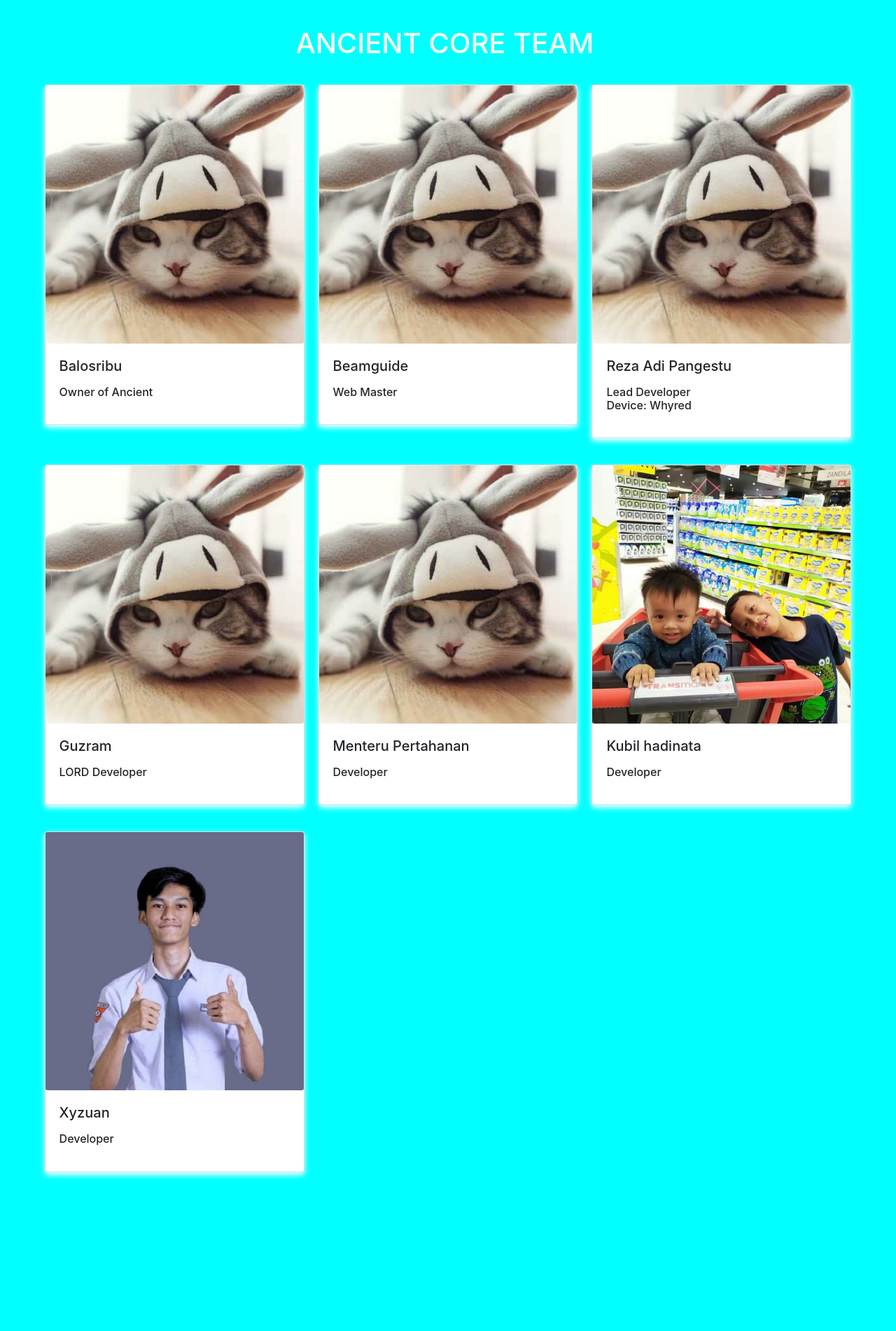
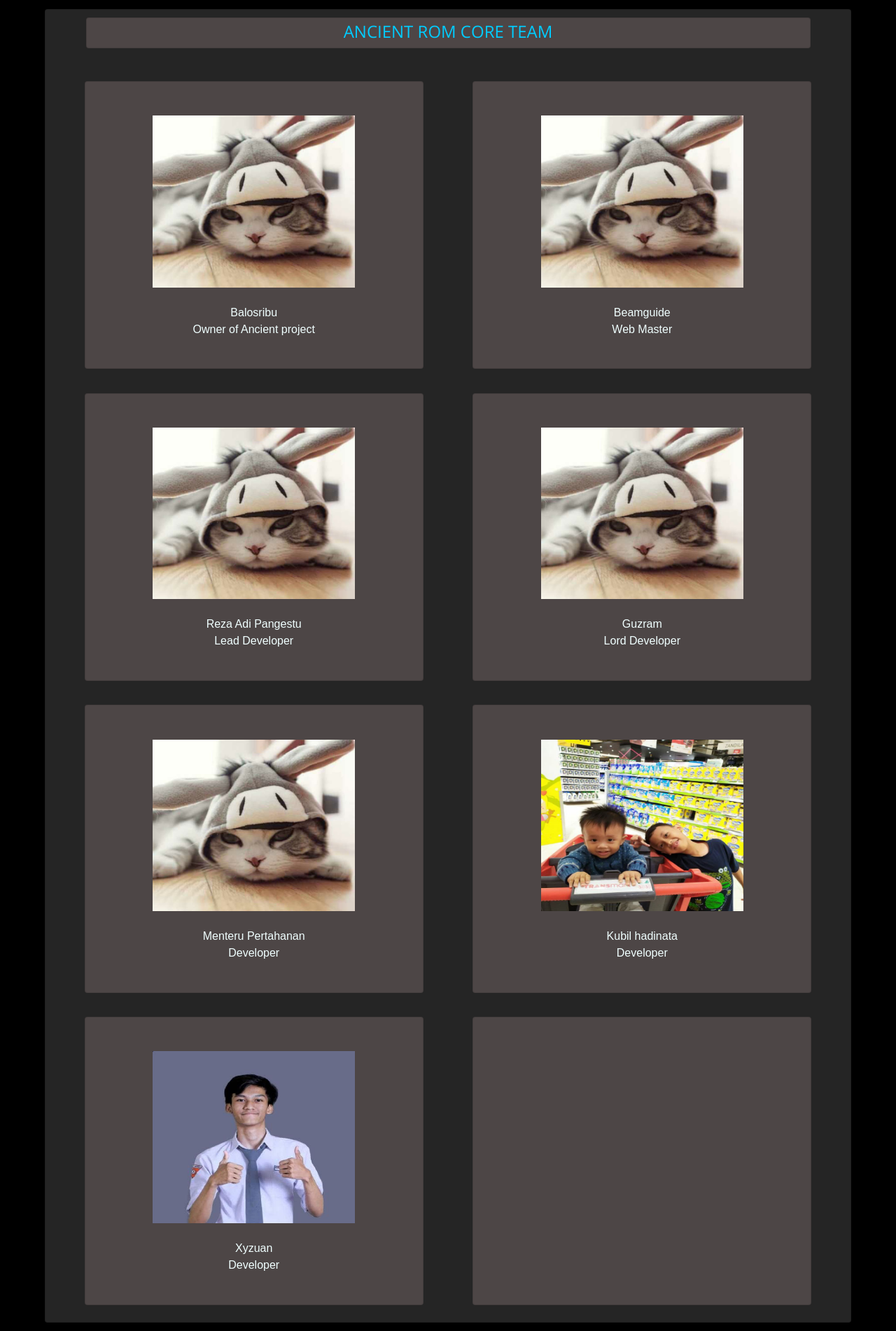
Before and after one commit to Ankits-lab/ancient.github.io, a PHP site: page /about.html in a window 1280 px wide. Shown: the part 68-1970 px from the top of the page at 70% size. Before the commit the page ends 1754 px from the top, so only its background shows below. Run offline with PHP 8.4, Linux system fonts and the light colour scheme.

Commit message:
redesign about page

```diff
--- a/about.html
+++ b/about.html
@@ -9,9 +9,11 @@
   <link rel="stylesheet" href="https://maxcdn.bootstrapcdn.com/bootstrap/4.5.2/css/bootstrap.min.css">
   <link rel="preconnect" href="https://fonts.gstatic.com">
   <link href="https://fonts.googleapis.com/css2?family=Open+Sans&display=swap" rel="stylesheet">
+  <link rel="preconnect" href="https://fonts.gstatic.com">
+  <link href="https://fonts.googleapis.com/css2?family=Open+Sans:ital,wght@1,300&display=swap" rel="stylesheet">
 </head>
 <html>
-<body class="background-color-body">
+<body class="background-color-body-about">
 <!--nav bar top starts here-->
 <nav class="navbar navbar-expand-lg navbar-dark bg-dark">
   <div class="container-fluid">
@@ -38,108 +40,93 @@
 </div>
 </nav>
 
-<!--navigation bar ends here-->
+  <div class="card card-main">
 
-<h1 class="h1">ANCIENT CORE TEAM</h1>
+    <div class="card card-title">
+      <h1>ANCIENT ROM CORE TEAM</h1>
+    </div>
+    <div class="row">
+        <div class="card card-about">
+          <img src="images/reza.jpg">
+          <p1>
+            Balosribu
+          </p1>
+          <p2>
+            Owner of Ancient project
+          </p2>
+        </div>
 
+        <div class="card card-about">
+          <img src="images/reza.jpg">
+          <p1>
+            Beamguide
+          </p1>
+          <p2>
+            Web Master
+          </p2>
+        </div>
+    </div>
+    <div class="row">
+      <div class="card card-about">
+        <img src="images/reza.jpg">
+        <p1>
+          Reza Adi Pangestu
+        </p1>
+        <p2>
+          Lead Developer
+        </p2>
+      </div>
+      <div class="card card-about">
+        <img src="images/reza.jpg">
+        <p1>
+          Guzram
+        </p1>
+        <p2>
+          Lord Developer
+        </p2>
+      </div>
+    </div>
+    <div class="row">
+      <div class="card card-about">
+        <img src="images/reza.jpg">
+        <p1>
+          Menteru Pertahanan
+        </p1>
+        <p2>
+         Developer
+        </p2>
+      </div>
+      <div class="card card-about">
+        <img src="images/kubilhadinata.jpg">
+        <p1>
+          Kubil hadinata
+        </p1>
+        <p2>
+         Developer
+        </p2>
+      </div>
+    </div>
 
-<!--cards start here-->
-<!--ROW AND COLUM START HERE REMBER ROW MUST END AFTER 3 CARDS-->
-  <div class="margin">
     <div class="row">
-        <div class="card-columns">
+      <div class="card card-about">
+        <img src="images/xyzuan.jpg">
+        <p1>
+          Xyzuan
+        </p1>
+        <p2>
+         Developer
+        </p2>
+      </div>
+      <div class="card card-about">
 
-          <div class="card">
-            <img class="card-img" src="images/reza.jpg" alt="reza">
-            <div class="card-body">
-              <h5 class="card-title">Balosribu</h5>
-              <p class="card-text"><h6>Owner of Ancient</h6></p>
-            </div>
-          </div>
+      </div>
+    </div>
 
-          <div class="card">
-            <img class="card-img" src="images/reza.jpg" alt="reza">
-            <div class="card-body">
-              <h5 class="card-title">Beamguide</h5>
-              <p class="card-text"><h6>Web Master</h6></p>
-            </div>
-          </div>
-
-          <div class="card">
-            <img class="card-img" src="images/reza.jpg" alt="reza">
-            <div class="card-body">
-              <h5 class="card-title">Reza Adi Pangestu</h5>
-              <p class="card-text"><h6>Lead Developer <br> Device: Whyred</h6></p>
-            </div>
-          </div>
-
-
-        </div>
-      </div>
-<!--row end here and new row stars-->
-      <div class="row">
-        <div class="card-columns">
-
-          <div class="card">
-            <img class="card-img" src="images/reza.jpg" alt="reza">
-            <div class="card-body">
-              <h5 class="card-title">Guzram</h5>
-              <p class="card-text"><h6>LORD Developer</h6></p>
-            </div>
-          </div>
-
-
-          <div class="card">
-            <img class="card-img" src="images/reza.jpg" alt="reza">
-            <div class="card-body">
-              <h5 class="card-title">Menteru Pertahanan</h5>
-              <p class="card-text"><h6>Developer</h6></p>
-            </div>
-          </div>
-
-          <div class="card">
-            <img class="card-img" src="images/kubilhadinata.jpg" alt="reza">
-            <div class="card-body">
-              <h5 class="card-title">Kubil hadinata</h5>
-              <p class="card-text"><h6>Developer</h6></p>
-            </div>
-          </div>
-
-        </div>
-      </div>
-<!--row end here and new row stars-->
-      <div class="row">
-        <div class="card-columns">
-
-          <div class="card">
-            <img class="card-img" src="images/xyzuan.jpg" alt="reza">
-            <div class="card-body">
-              <h5 class="card-title">Xyzuan</h5>
-              <p class="card-text"><h6>Developer</h6></p>
-            </div>
-          </div>
-
-          <!--THIS ROW ENDS HERE CAUSE TOP3 rows ARE FOR CORE TEAM -->
-
-        </div>
-      </div>
-<!--row end here and new row stars-->
-
-
-
-
-
+    <div class="blank-non-edit">
+      <br>
+    </div>
 
   </div>
-
-
-
-
-
-
-
-
-<!---cards end here-->
 
 <!--do not mess with below-->
   <script src="https://ajax.googleapis.com/ajax/libs/jquery/3.5.1/jquery.min.js"></script>
--- a/css/styles-about.css
+++ b/css/styles-about.css
@@ -1,49 +1,61 @@
-.card-columns{
-  width: 90%;
-  margin-top: 2%;
-  margin-left: 6%;
-  margin-right: 6%;
-}
-.card-columns > .card > .card-img{
-    height: 3%;
-}
-.row{
-    row-gap: 5px;
+@import url('https://fonts.googleapis.com/css2?family=Open+Sans:ital,wght@1,300&display=swap');
+.background-color-body-about{
+        background-color: black;
     }
 
-.h1{
-    color: #fffff3;
-    margin-top: 3%;
-    margin-left: 33%;
-    margin-right: 33%;
+.card-main{
+        width: 90%;
+        margin-top: 1%;
+        margin-bottom: 1%;
+        margin-left: 5%;
+        background-image: linear-gradient(0deg, #252525 , #252525);
+        font-family: 'Open Sans', sans-serif;
   }
 
-.card{
-    box-shadow: 0px 4px 8px #ffffff;
-}
-.card:hover{
-    box-shadow: 0px 4px 8px #ff0000;
+.card-title{
+        margin-top: 1%;
+        width: 90%;
+        margin-left: 5%;
+        text-align: center;
+        color:rgb(0, 204, 255);
+        background-image: linear-gradient(0deg, #4d4646 , #4d4646);
+        font-family: 'Open Sans', sans-serif;
     }
 
-@media(max-with:900px){
-    .card-columns{
-        width: 50%;
-        margin-top: 2%;
-        margin-left: 15%;
-        margin-right: 15%;
+    .card-title > h1 {
+        margin-top: 0.5%;
+        font-size: 150%;
+        font-family: 'Open Sans', sans-serif;
+    }
 
+.card-about{
+        width: 41%;
+        margin-top: 0%;
+        margin-left: 6%;
+        text-align: center;
+        background-image: linear-gradient(0deg, #4d4646 , #4d4646);
     }
-      .card-columns > .card >.card-img{
-          height: 3%;
+
+.card-about > p1{
+        margin-top: 5%;
+        font-family:sans-serif;
+        font-weight: 10%;
+        color:azure;
     }
-      .card{
-          box-shadow: 0px 4px 8px #ffffff;
+
+.card-about > p2{
+        font-family: sans-serif;
+        color:azure;
     }
-      .card:hover{
-          box-shadow: 0px 4px 8px #ff0000;
+
+.card-about > img{
+        margin-left: 20%;
+        margin-top: 10%;
+        width: 60%;
+        height: 60%;
     }
-    .margin{
-        margin-left: 15%;
-        margin-right: 15%;
+
+.row{
+
+        margin-top: 3%;
     }
-}
```
Lines whose indentation alone changed are shown as unchanged.
